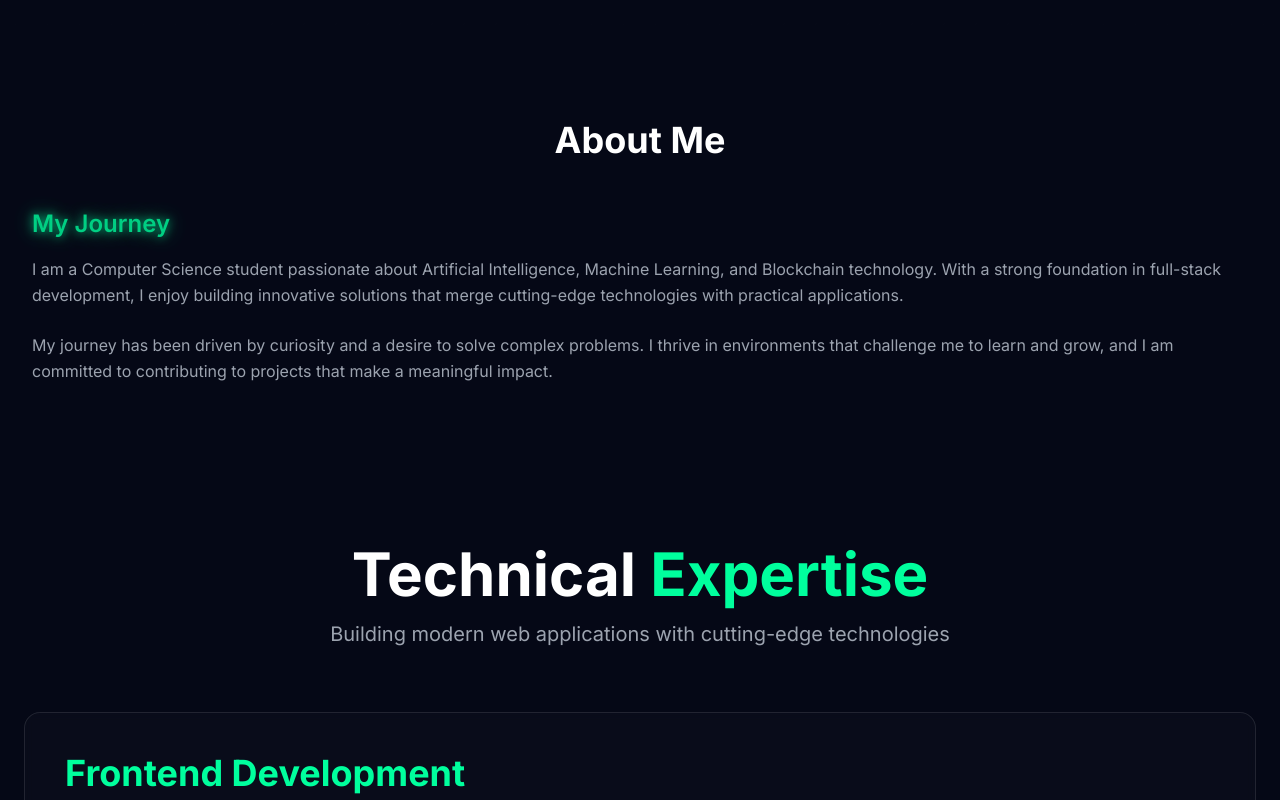
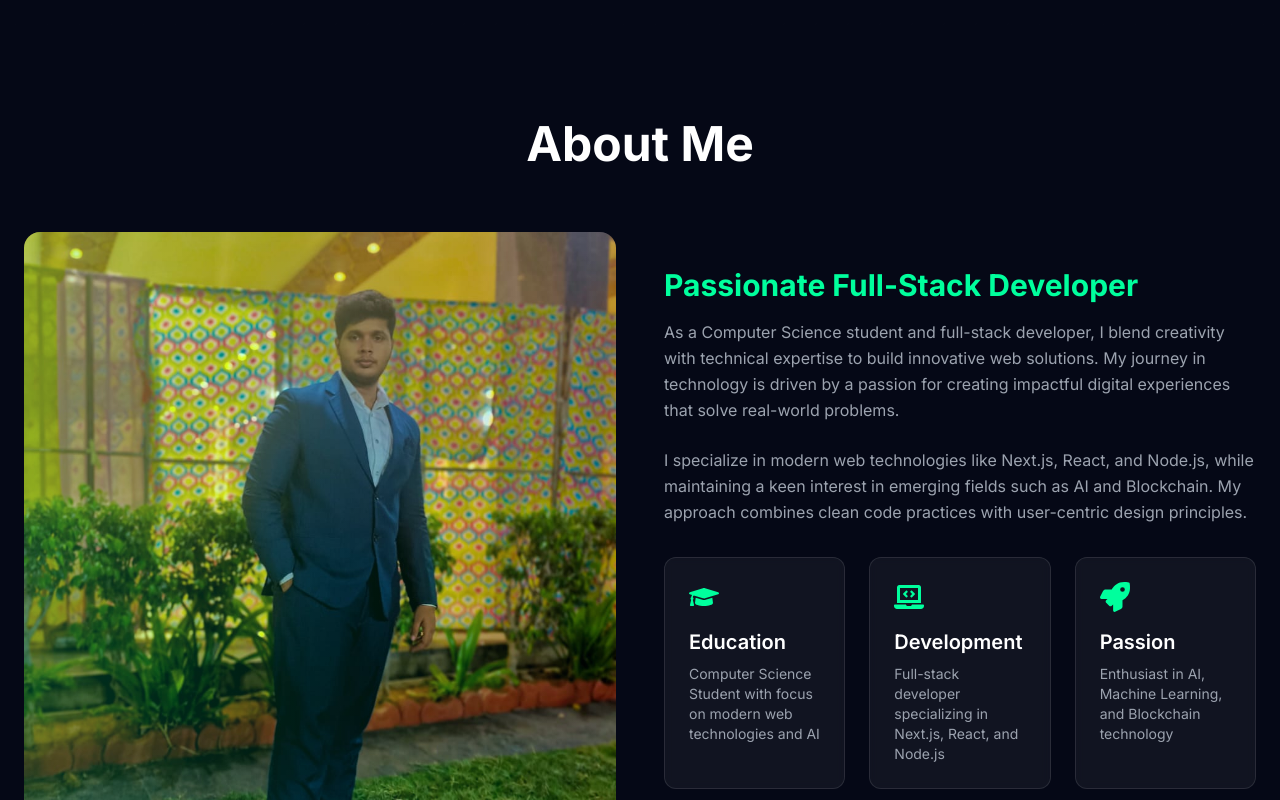
Before and after one commit to safwannuddin/safwan-dev, a Next.js app: page / in a window 1280 px wide. Shown: the part 760-1560 px from the top of the page. Built offline with nearby package versions, Linux system fonts and the light colour scheme.

Commit message:
Enhance About section with achievements and profile image; improve layout and animations

```diff
--- a/src/sections/About.tsx
+++ b/src/sections/About.tsx
@@ -2,32 +2,99 @@
 
 import { motion } from 'framer-motion';
 import AnimatedText from '@/components/AnimatedText';
+import Image from 'next/image';
+import { FaGraduationCap, FaLaptopCode, FaRocket } from 'react-icons/fa';
+
+const achievements = [
+  {
+    icon: <FaGraduationCap className="text-[#00ff9d] text-3xl" />,
+    title: "Education",
+    description: "Computer Science Student with focus on modern web technologies and AI"
+  },
+  {
+    icon: <FaLaptopCode className="text-[#00ff9d] text-3xl" />,
+    title: "Development",
+    description: "Full-stack developer specializing in Next.js, React, and Node.js"
+  },
+  {
+    icon: <FaRocket className="text-[#00ff9d] text-3xl" />,
+    title: "Passion",
+    description: "Enthusiast in AI, Machine Learning, and Blockchain technology"
+  }
+];
 
 export default function About() {
   return (
     <section id="about" className="py-20 bg-[#050816] relative">
-      <div className="container mx-auto px-4 sm:px-6 lg:px-8">
+      <div className="max-w-7xl mx-auto px-6">
         <AnimatedText
           text="About Me"
-          className="text-4xl font-bold text-center mb-12"
+          className="text-5xl font-bold text-center mb-16"
         />
+
+        <div className="grid md:grid-cols-2 gap-12 items-center">
+          {/* Profile Image */}
+          <motion.div
+            initial={{ opacity: 0, x: -50 }}
+            whileInView={{ opacity: 1, x: 0 }}
+            transition={{ duration: 0.8 }}
+            className="relative"
+          >
+            <div className="aspect-square relative rounded-2xl overflow-hidden">
+              <Image
+                src="/projects/1.jpeg" // Updated path to your photo
+                alt="Mohd Safwan Uddin"
+                fill
+                className="object-cover"
+                priority
+              />
+              <div className="absolute inset-0 bg-gradient-to-r from-[#00ff9d]/20 to-transparent" />
+            </div>
+            <div className="absolute inset-0 bg-[radial-gradient(#00ff9d_0.5px,transparent_0.5px)] bg-[length:16px_16px] opacity-20" />
+          </motion.div>
+
+          {/* Content */}
+          <div className="space-y-8">
             <motion.div
               initial={{ opacity: 0, y: 20 }}
               whileInView={{ opacity: 1, y: 0 }}
               transition={{ duration: 0.5 }}
               viewport={{ once: true }}
             >
-          <h3 className="text-2xl font-semibold mb-4 neon-text">
-            My Journey
+              <h3 className="text-3xl font-bold mb-4 text-[#00ff9d]">
+                Passionate Full-Stack Developer
               </h3>
               <p className="text-gray-400 leading-relaxed mb-6">
-            I am a Computer Science student passionate about Artificial Intelligence, Machine Learning, and Blockchain technology. With a strong foundation in full-stack development, I enjoy building innovative solutions that merge cutting-edge technologies with practical applications.
+                As a Computer Science student and full-stack developer, I blend creativity with technical expertise to build innovative web solutions. My journey in technology is driven by a passion for creating impactful digital experiences that solve real-world problems.
               </p>
               <p className="text-gray-400 leading-relaxed">
-            My journey has been driven by curiosity and a desire to solve complex problems. I thrive in environments that challenge me to learn and grow, and I am committed to contributing to projects that make a meaningful impact.
+                I specialize in modern web technologies like Next.js, React, and Node.js, while maintaining a keen interest in emerging fields such as AI and Blockchain. My approach combines clean code practices with user-centric design principles.
               </p>
             </motion.div>
+
+            {/* Achievements */}
+            <div className="grid sm:grid-cols-3 gap-6 mt-12">
+              {achievements.map((item, index) => (
+                <motion.div
+                  key={item.title}
+                  initial={{ opacity: 0, y: 20 }}
+                  whileInView={{ opacity: 1, y: 0 }}
+                  transition={{ duration: 0.5, delay: index * 0.2 }}
+                  viewport={{ once: true }}
+                  className="bg-white/5 backdrop-blur-sm p-6 rounded-xl border border-white/10 hover:bg-white/10 transition-colors"
+                >
+                  <div className="mb-4">{item.icon}</div>
+                  <h4 className="text-xl font-semibold text-white mb-2">{item.title}</h4>
+                  <p className="text-gray-400 text-sm">{item.description}</p>
+                </motion.div>
+              ))}
             </div>
+          </div>
+        </div>
+      </div>
+
+      {/* Background Pattern */}
+      <div className="absolute inset-0 bg-[radial-gradient(#00ff9d_0.5px,transparent_0.5px)] bg-[length:24px_24px] opacity-[0.05] pointer-events-none" />
     </section>
   );
 }
```
Also changed, not shown: public/projects/1.jpeg (added), public/projects/my photo.svg (added). Lines whose indentation alone changed are shown as unchanged.
